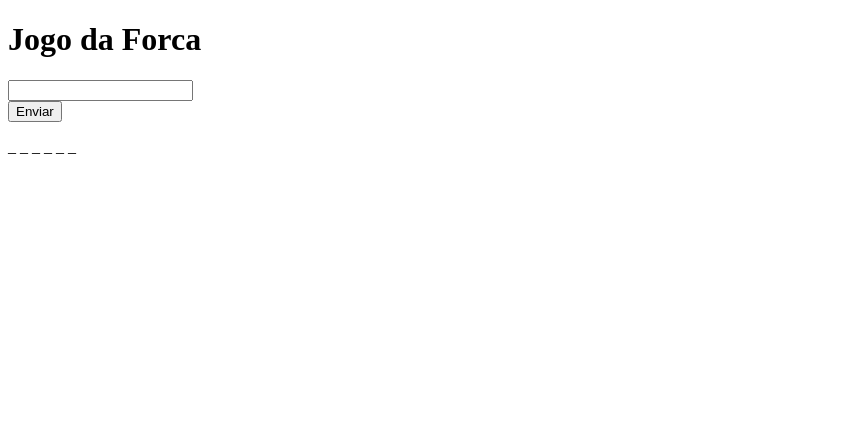
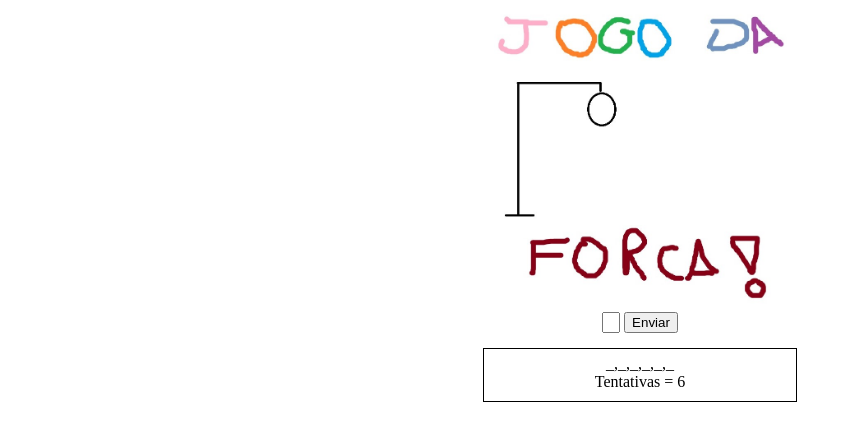
Before and after one commit to kakleinm/pcWeb, a plain HTML site: page jogoDaForca/index.html in a window 1280 px wide. Both pictures are taken after a click on the button "Enviar". Shown: the whole page, without its empty margins (0-853 px from the left). Drawn offline with Linux system fonts and the light colour scheme.

Commit message:
jogo da forca

```diff
--- a/jogoDaForca/index.html
+++ b/jogoDaForca/index.html
@@ -7,11 +7,37 @@
   <meta name="viewport" content="width=device-width, initial-scale=1.0">
   <title>Jogo da Forca</title>
   <script src="script.js" defer></script>
+  <style>
+    body {
+      text-align: center;
+    }
+    #executa {
+      margin-bottom: 15px;
+    }
+
+    #letra {
+      text-transform: uppercase;
+      width: 10px;
+    }
+
+    #resposta {
+      border: 1px solid black;
+      width: 300px;
+      height: 40px;
+      padding: 6px;
+      margin: 0 auto;
+    }
+
+    #img {
+      max-width: 400px;
+      max-height: 300px;
+    }
+  </style>
 </head>
 
 <body>
-  <h1>Jogo da Forca</h1>
-  <input type="text" id="letra"><br>
+  <img src="img/1.jpg" id="img"><br>
+  <input type="text" id="letra">
   <button id="executa">Enviar</button>
   <p id="resposta"></p>
 </body>
--- a/jogoDaForca/script.js
+++ b/jogoDaForca/script.js
@@ -3,14 +3,44 @@ const resposta = document.querySelector("#resposta")
 const palavras = ["xablau", "gatos", "escalfoni", "toca", "cefet", "otorrinolaringologista", "astronauta", "morango", "cinema", "mitski"]
 
 const palavraSorteada = palavras[Math.trunc(Math.random() * palavras.length)].toUpperCase()
-console.log(palavraSorteada)
+
+let arrayPalavra = []
+for (let i = 0; i < palavraSorteada.length; i++) {
+  arrayPalavra[i] = "_"
+}
+resposta.innerHTML = arrayPalavra
+
+const img = document.querySelector("#img")
+
+let tentativas = 6
+let venceu = 0
 
 botao.addEventListener("click", function () {
   const letra = document.querySelector("#letra").value.toUpperCase()
-  for (let i = 0; i < palavraSorteada.length; i++) {
-    if (letra == palavraSorteada[i]) {
-      resposta.innerHTML += letra
+  let letraCorreta = false
+    for (let i = 0; i < palavraSorteada.length; i++) {
+    if (letra == palavraSorteada[i] && arrayPalavra[i] == "_") {
+      arrayPalavra[i] = letra
+      letraCorreta = true
+      venceu++
     }
-    else resposta.innerHTML += "_ "
+  }
+  resposta.innerHTML = arrayPalavra + "<br> Tentativas = " + tentativas
+  if (!letraCorreta) tentativas--
+  switch(tentativas) {
+    case 5 : img.src="../jogoDaForca/img/2.jpg"; break
+    case 4 : img.src="../jogoDaForca/img/3.jpg"; break
+    case 3 : img.src="../jogoDaForca/img/4.jpg"; break
+    case 2 : img.src="../jogoDaForca/img/5.jpg"; break
+    case 1 : img.src="../jogoDaForca/img/6.jpg"; break
+    case 0 : img.src="../jogoDaForca/img/7.jpg"; break
+  }
+  if (tentativas == 0) {
+    alert("Você perdeu... A palavra era " + palavraSorteada)
+    location.reload()
+  }
+  if (venceu === palavraSorteada.length) {
+    alert("Você venceu! A palavra era " + palavraSorteada)
+    location.reload()
   }
 })
```
Also changed, not shown: jogoDaForca/img/1.jpg (added), jogoDaForca/img/2.jpg (added), jogoDaForca/img/3.jpg (added), jogoDaForca/img/4.jpg (added), jogoDaForca/img/5.jpg (added), jogoDaForca/img/6.jpg (added), jogoDaForca/img/7.jpg (added).
